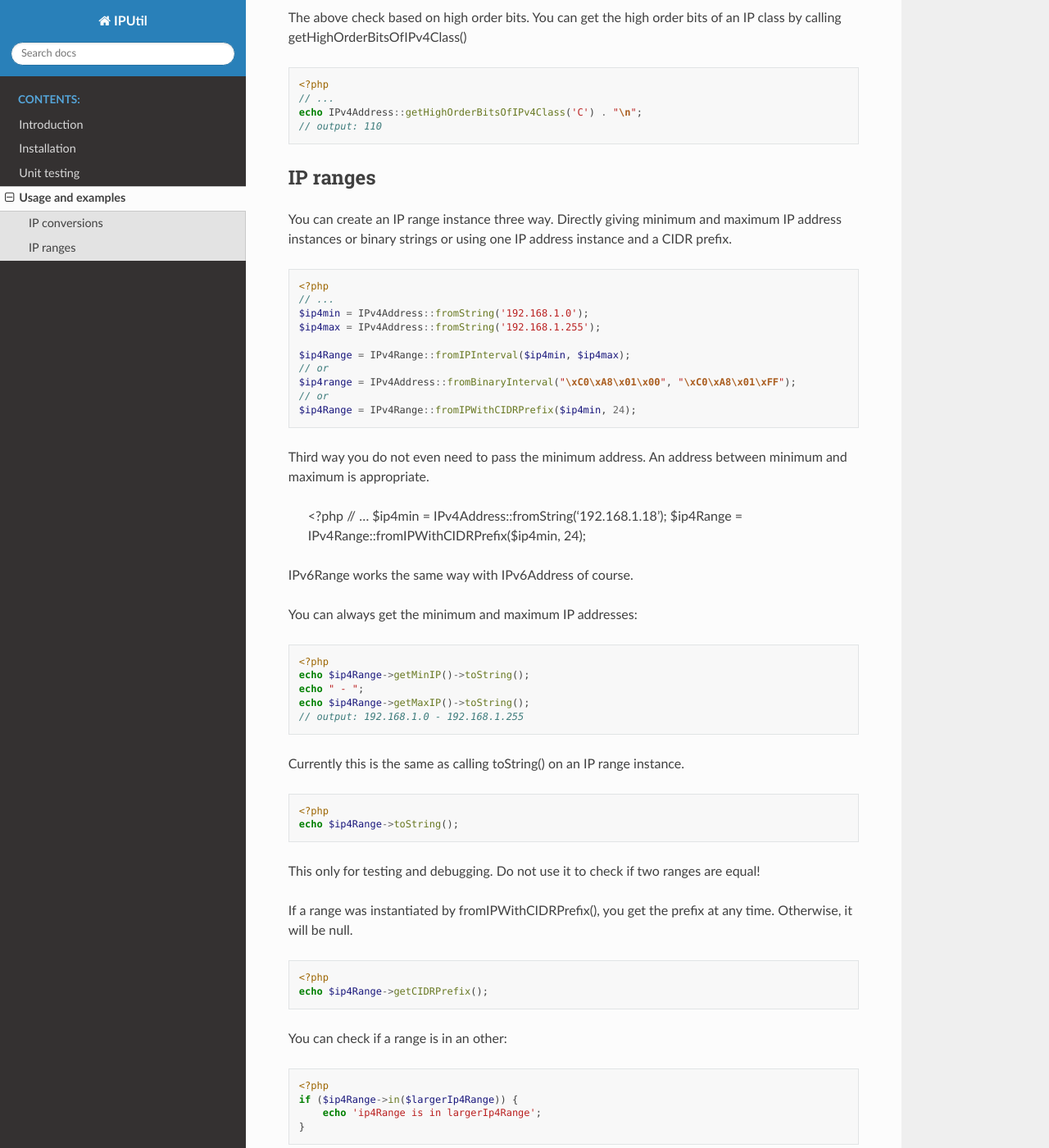
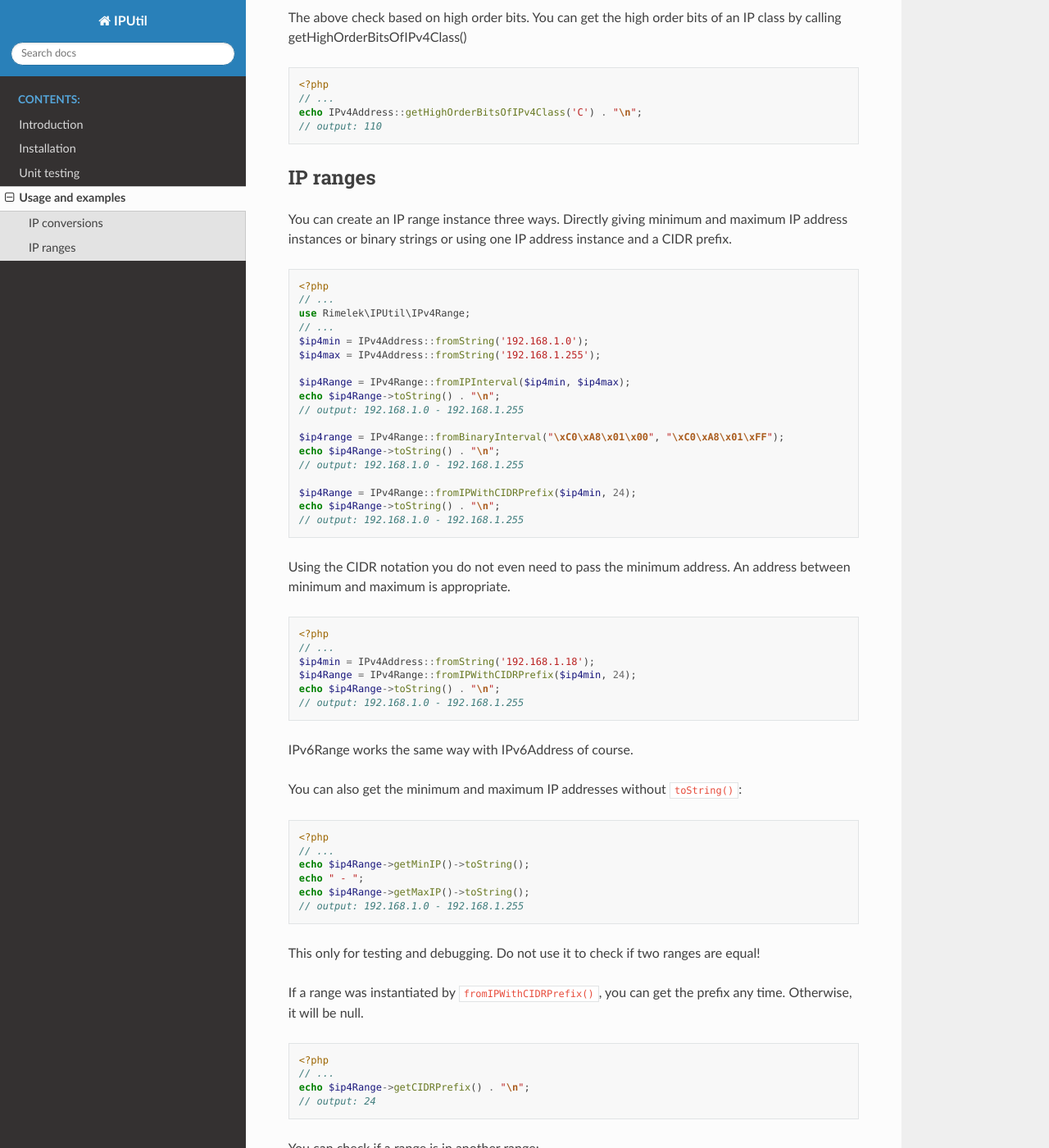
Before and after one commit to rimelek/iputil, a Sphinx documentation site: the page built from docs/usage.rst, in a window 1280 px wide and 1400 px high, scrolled down 2746 px. Shown: the whole window at 82% size. Built offline with Sphinx 7.4.7 and the Read the Docs theme 2.0.0, drawn with Linux system fonts in a browser that asks for light colours; some of the changed text lies outside the part shown.

Commit message:
docs: finish the examples of ip ranges

```diff
--- a/docs/usage.rst
+++ b/docs/usage.rst
@@ -160,82 +160,100 @@
 IP ranges
 ---------
 
-You can create an IP range instance three way. Directly giving minimum and maximum IP address instances or
+You can create an IP range instance three ways. Directly giving minimum and maximum IP address instances or
 binary strings or using one IP address instance and a CIDR prefix.
 
 .. code-block:: php
 
     <?php
     // ...
+    use Rimelek\IPUtil\IPv4Range;
+    // ...
     $ip4min = IPv4Address::fromString('192.168.1.0');
     $ip4max = IPv4Address::fromString('192.168.1.255');
 
     $ip4Range = IPv4Range::fromIPInterval($ip4min, $ip4max);
-    // or
-    $ip4range = IPv4Address::fromBinaryInterval("\xC0\xA8\x01\x00", "\xC0\xA8\x01\xFF");
-    // or
+    echo $ip4Range->toString() . "\n";
+    // output: 192.168.1.0 - 192.168.1.255
+
+    $ip4range = IPv4Range::fromBinaryInterval("\xC0\xA8\x01\x00", "\xC0\xA8\x01\xFF");
+    echo $ip4Range->toString() . "\n";
+    // output: 192.168.1.0 - 192.168.1.255
+
     $ip4Range = IPv4Range::fromIPWithCIDRPrefix($ip4min, 24);
+    echo $ip4Range->toString() . "\n";
+    // output: 192.168.1.0 - 192.168.1.255
 
-Third way you do not even need to pass the minimum address.
+Using the CIDR notation you do not even need to pass the minimum address.
 An address between minimum and maximum is appropriate.
+
+.. code-block:: php
 
     <?php
     // ...
     $ip4min = IPv4Address::fromString('192.168.1.18');
     $ip4Range = IPv4Range::fromIPWithCIDRPrefix($ip4min, 24);
+    echo $ip4Range->toString() . "\n";
+    // output: 192.168.1.0 - 192.168.1.255
 
 IPv6Range works the same way with IPv6Address of course.
 
-You can always get the minimum and maximum IP addresses:
+You can also get the minimum and maximum IP addresses without :code:`toString()`:
 
 .. code-block:: php
 
     <?php
+    // ...
     echo $ip4Range->getMinIP()->toString();
     echo " - ";
     echo $ip4Range->getMaxIP()->toString();
     // output: 192.168.1.0 - 192.168.1.255
 
-Currently this is the same as calling toString() on an IP range instance.
-
-.. code-block:: php
-
-    <?php
-    echo $ip4Range->toString();
-
 This only for testing and debugging. Do not use it to check if two ranges are equal!
 
-If a range was instantiated by fromIPWithCIDRPrefix(), you get the prefix at any time.
+If a range was instantiated by :code:`fromIPWithCIDRPrefix()`, you can get the prefix any time.
 Otherwise, it will be null.
 
 .. code-block:: php
 
     <?php
-    echo $ip4Range->getCIDRPrefix();
+    // ...
+    echo $ip4Range->getCIDRPrefix() . "\n";
+    // output: 24
 
-You can check if a range is in an other:
+You can check if a range is in another range:
 
 .. code-block:: php
 
     <?php
-    if ($ip4Range->in($largerIp4Range)) {
+    // ...
+    if ($ip4Range->in($largeIP4Range)) {
         echo 'ip4Range is in largerIp4Range';
     }
 
-When a range was created by fromIPInterval() or fromBinaryInterval(), converting it to one CIDR notation
-is not always possible. Use toCIDRNotations() on the instance of the range. This returns an array with
-new IP range instances. They are all created by fromIPWithCIDRPrefix()
+When a range was created by :code:`fromIPInterval()` or :code:`fromBinaryInterval()`, converting it to one CIDR notation
+is not always possible. Use :code:`toCIDRNotations()` on the instance of the range. This returns an array with
+new IP range instances. They are all created by :code:`fromIPWithCIDRPrefix()`
 
 .. code-block:: php
 
     <?php
-    $ip4min = IPv4Address::fromString('192.168.1.0');
-    $ip4max = IPv4Address::fromString('192.168.2.0');
+    $ip4min = IPv4Address::fromString('192.168.0.3');
+    $ip4max = IPv4Address::fromString('192.168.2.18');
 
     $ip4Range = IPv4Range::fromIPInterval($ip4min, $ip4max);
     foreach ($ip4Range->toCIDRNotations() as $CIDRNotation) {
         echo $CIDRNotation->getMinIP() . '/' . $CIDRNotation->getCIDRPrefix() . "\n";
     }
     // output:
+    // 192.168.0.3/32
+    // 192.168.0.4/30
+    // 192.168.0.8/29
+    // 192.168.0.16/28
+    // 192.168.0.32/27
+    // 192.168.0.64/26
+    // 192.168.0.128/25
     // 192.168.1.0/24
-    // 192.168.2.0/32
+    // 192.168.2.0/28
+    // 192.168.2.16/31
+    // 192.168.2.18/32
```
